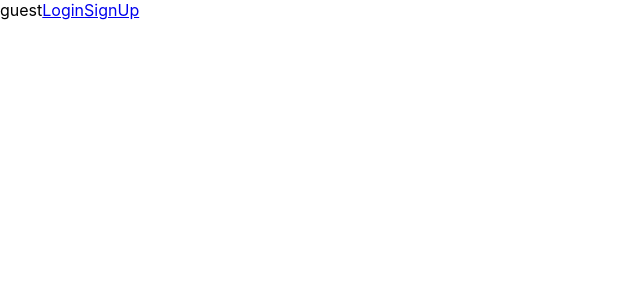
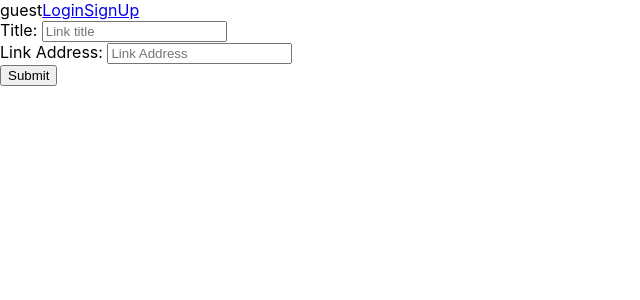
Before and after one commit to teamilink/client, a React (Create React App) app: page / in a window 1280 px wide. Before the commit this address had no page. Shown: the top 300 px of the page, without its empty margins (0-640 px from the left). Built offline with nearby package versions, Linux system fonts and the light colour scheme.

Commit message:
creates linkForm component with basic behaviours

```diff
--- a/src/App.js
+++ b/src/App.js
@@ -1,5 +1,6 @@
 import React, { useState } from "react";
 import { BrowserRouter as Router, Routes, Route } from "react-router-dom";
+import LinkForm from "./components/LinkForm";
 import Login from "./components/Login";
 import Navbar from "./components/Navbar";
 
@@ -13,6 +14,7 @@ const App = () => {
   return (
     <Router>
       <Navbar loggedInUser={loggedInUser} activeUser={activeUser} />
+      <LinkForm />
       <Routes>
         <Route
           path="login"
--- /dev/null
+++ b/src/components/LinkForm.js
@@ -0,0 +1,57 @@
+import React, { useState } from "react";
+
+const LinkForm = () => {
+  const initialFormState = {
+    title: "",
+    linkAddress: "",
+  };
+  const [formData, setFormData] = useState(initialFormState);
+  const handleChange = (e) => {
+    setFormData({
+      ...formData,
+      [e.target.name]: e.target.value,
+    });
+    console.log(formData);
+  };
+
+  const handleSubmit = (e) => {
+    console.log("submitted");
+    e.preventDefault();
+    console.log(formData);
+    console.log("works!");
+  };
+  return (
+    <form onSubmit={handleSubmit}>
+      <div>
+        <label htmlFor="title">Title: </label>
+        <input
+          type="text"
+          name="title"
+          placeholder="Link title"
+          value={formData.title}
+          onChange={handleChange}
+          required
+        />
+      </div>
+      <div>
+        <label htmlFor="linkAddress">Link Address: </label>
+        <input
+          type="text"
+          name="linkAddress"
+          // defaultValue="https://"
+          placeholder="Link Address"
+          value={formData.linkAddress}
+          onChange={handleChange}
+          required
+        />
+      </div>
+      <div>
+        <button type="submit" value="Submit">
+          Submit
+        </button>
+      </div>
+    </form>
+  );
+};
+
+export default LinkForm;
```
